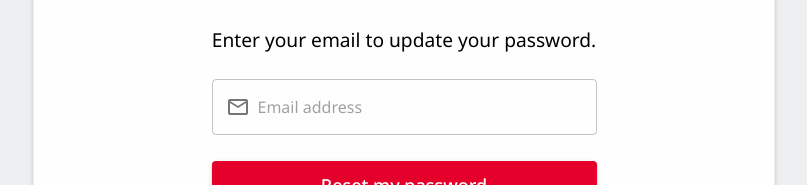
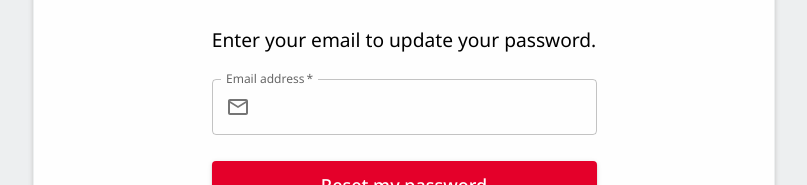
Before and after one commit to HouzezProject/houzez-app, a Next.js app: page /forgot-password in a window 1280 px wide. Shown: the part 263-448 px from the top of the page, without its empty margins (236-1043 px from the left). Built offline with nearby package versions, Linux system fonts and the light colour scheme.

Commit message:
HZ0208 format textfield

```diff
--- a/src/pages/forgot-password.tsx
+++ b/src/pages/forgot-password.tsx
@@ -8,6 +8,7 @@ import Link from "next/link";
 import MailOutlineIcon from "@mui/icons-material/MailOutline";
 import * as yup from "yup";
 import { useFormik } from "formik";
+import axiosClient from "../utils/axios";
 
 const {
   palette: {
@@ -117,8 +118,15 @@ const ForgetPasswordPage: NextPage = () => {
       email: ""
     },
     validationSchema,
-    onSubmit: () => {
-      //  some actions after submitting
+    onSubmit: async (email) => {
+      const emailParams = email.email;
+      console.log(emailParams);
+      try {
+        const url = `/agents/reset-password?email=${emailParams}`;
+        await axiosClient.post(url);
+      } catch (error) {
+        console.log(error);
+      }
     }
   });
 
@@ -127,6 +135,7 @@ const ForgetPasswordPage: NextPage = () => {
       <ResetCard>
         <ResetBox>
           <Image src={logo} alt="Houzez" width="200px" height="50px" />
+
           <InfoTypo variant="body1">Forget your password?</InfoTypo>
           <DetailTypo variant="body2" mt="10px" mb="10px" gap="10px">
             Enter your email to update your password.
@@ -142,7 +151,7 @@ const ForgetPasswordPage: NextPage = () => {
               }}
               required
               fullWidth
-              placeholder="Email address"
+              label="Email address"
               id="email"
               type="email"
               value={formik.values.email}
```
